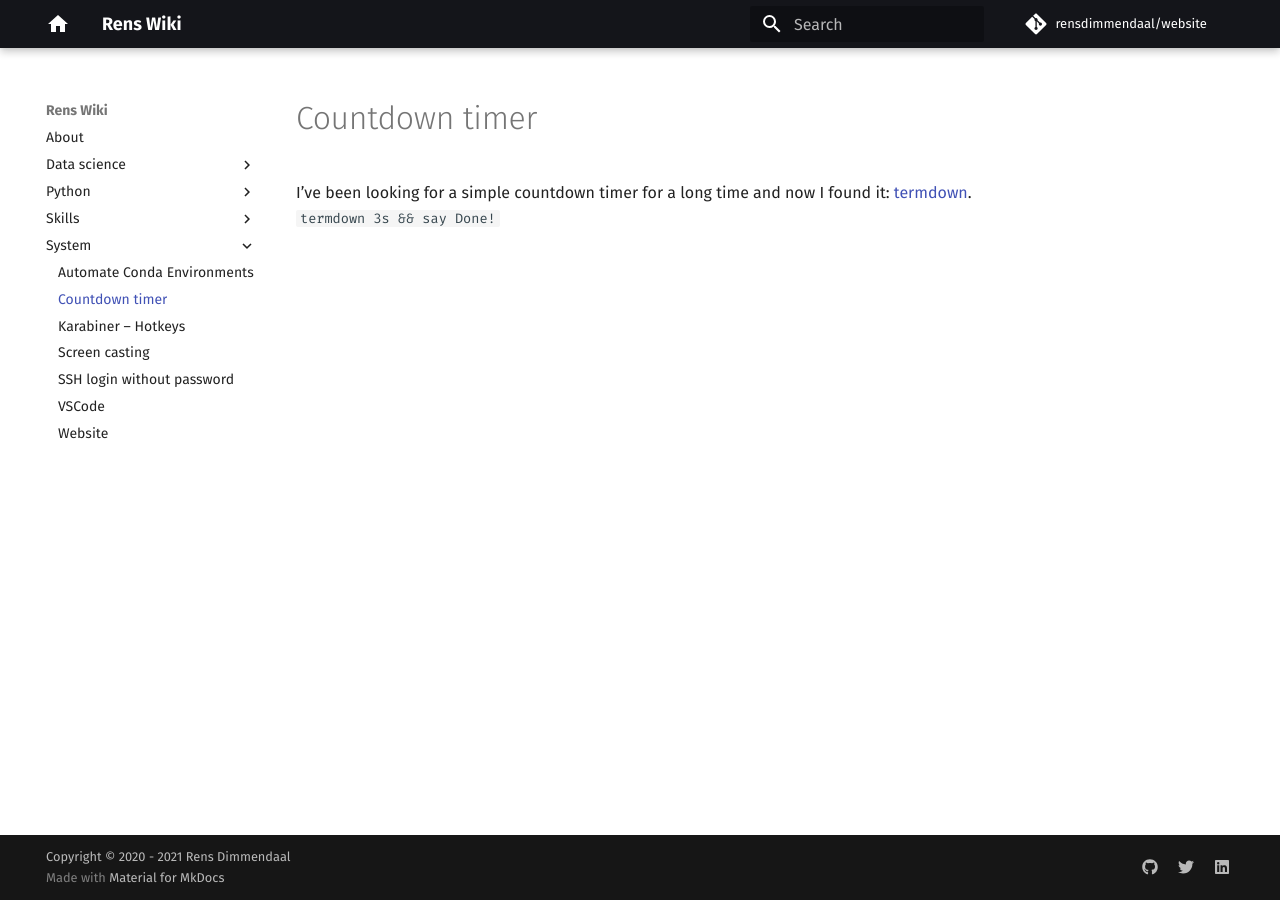
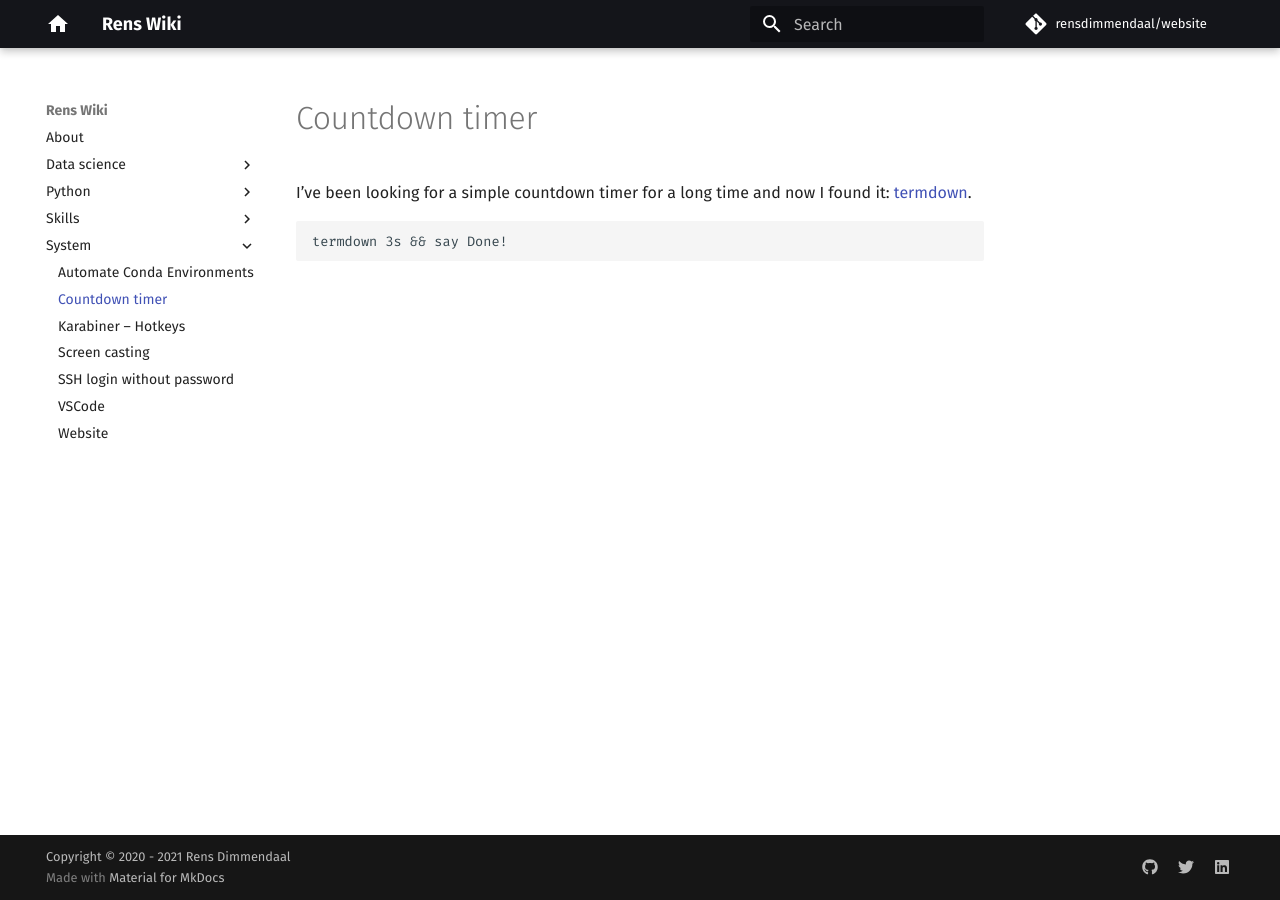
Before and after one commit to RensDimmendaal/website, an MkDocs documentation site: the page built from docs/system/countdown_timer.md, in a window 1280 px wide. Built offline with MkDocs 1.6.1 and Material for MkDocs 9.7.7, drawn with Linux system fonts in a browser that asks for light colours; comment, search, counter and statistics services are not loaded.

````diff
--- a/docs/system/countdown_timer.md
+++ b/docs/system/countdown_timer.md
@@ -1,4 +1,7 @@
 # Countdown timer
 
 I've been looking for a simple countdown timer for a long time and now I found it: [termdown](https://github.com/trehn/termdown).
-`termdown 3s && say Done!`
+
+```
+termdown 3s && say Done!
+```
````
